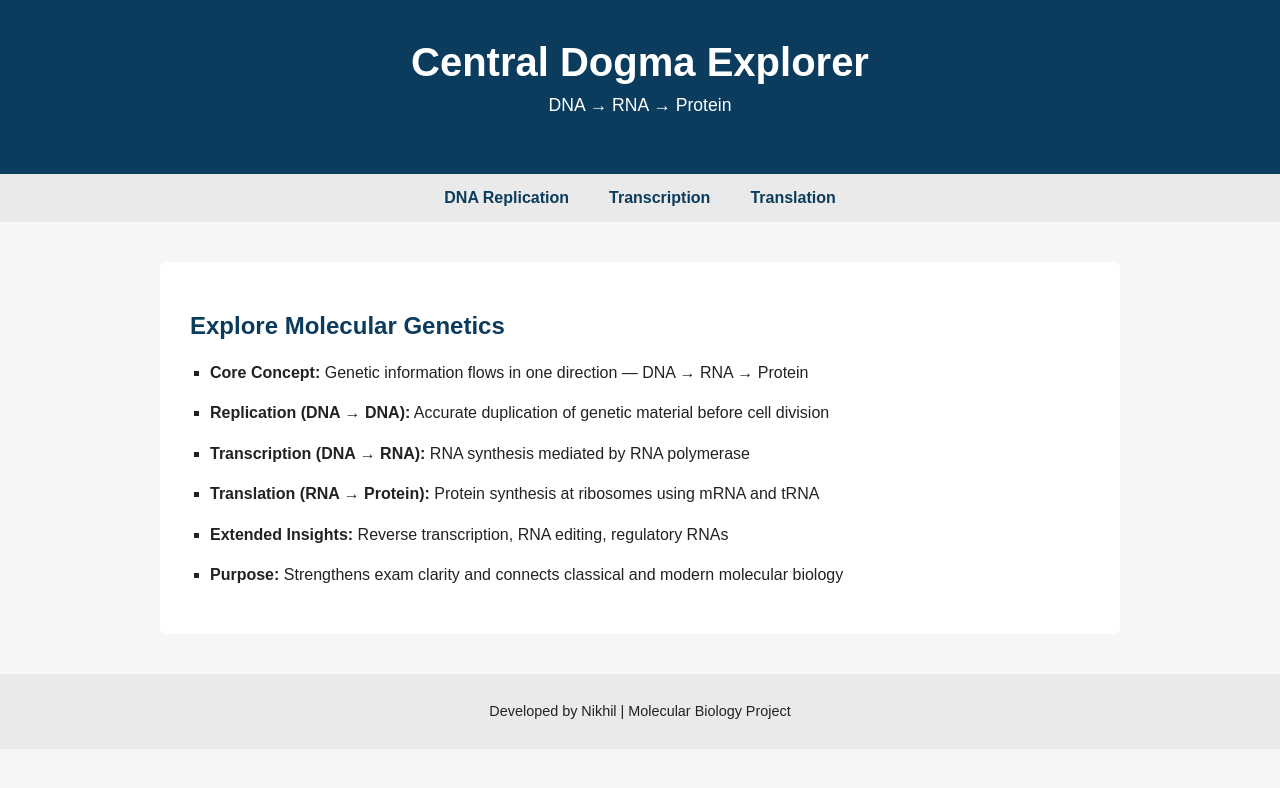
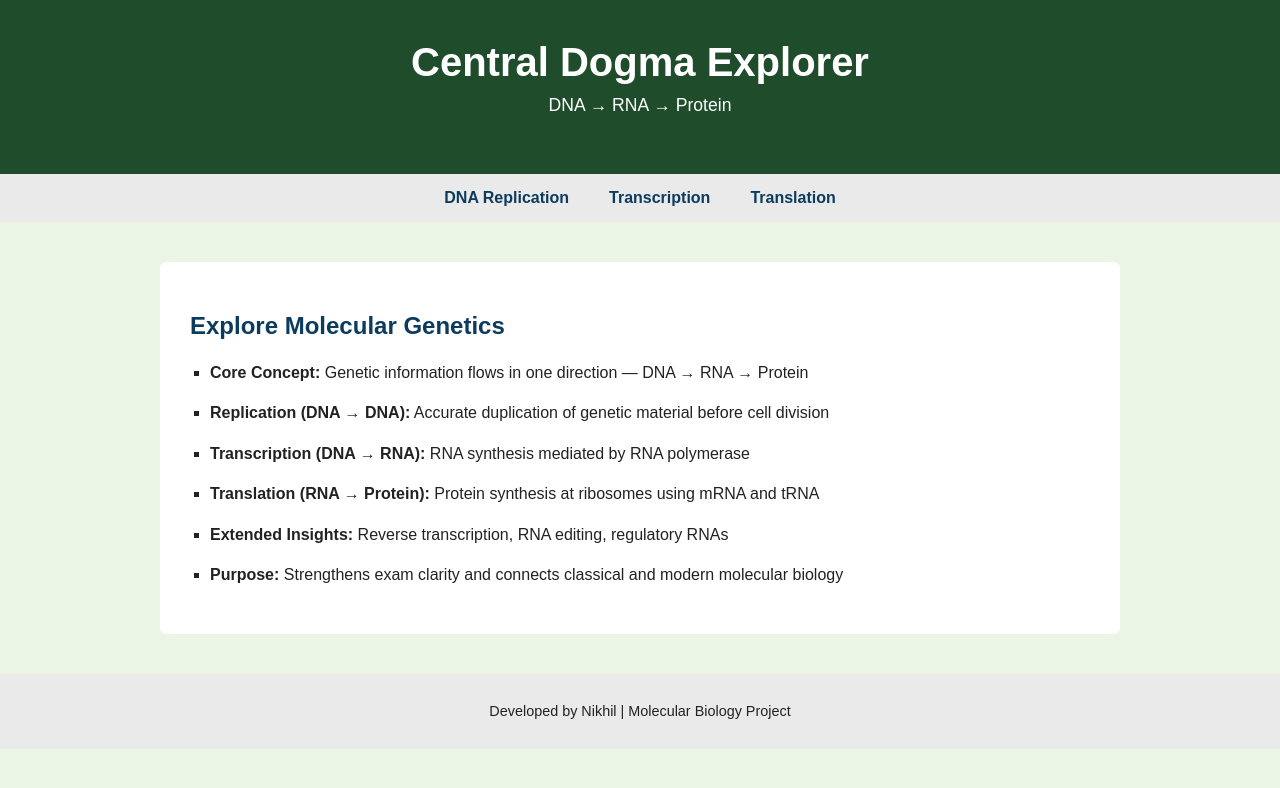
Before and after one commit to Nikhil-c-poojary/R-DNA-technology-, a plain HTML site: page index.html in a window 1280 px wide. Drawn offline with Linux system fonts and the light colour scheme.

Commit message:
Refactor CSS styles for improved layout and design
Updated global styles, header, and footer colors. Modified card and content styles for better layout and appearance.

```diff
--- a/css/style.css
+++ b/css/style.css
@@ -2,13 +2,13 @@
 body {
   margin: 0;
   font-family: Arial, Helvetica, sans-serif;
-  background-color: #f4f6f8;
+  background-color: #eaf5e6;
   color: #222;
 }
 
 /* Header */
 .main-header {
-  background-color: #0b3c5d;
+  background-color: #1f4d2b;
   color: white;
   text-align: center;
   padding: 40px 20px;
```
